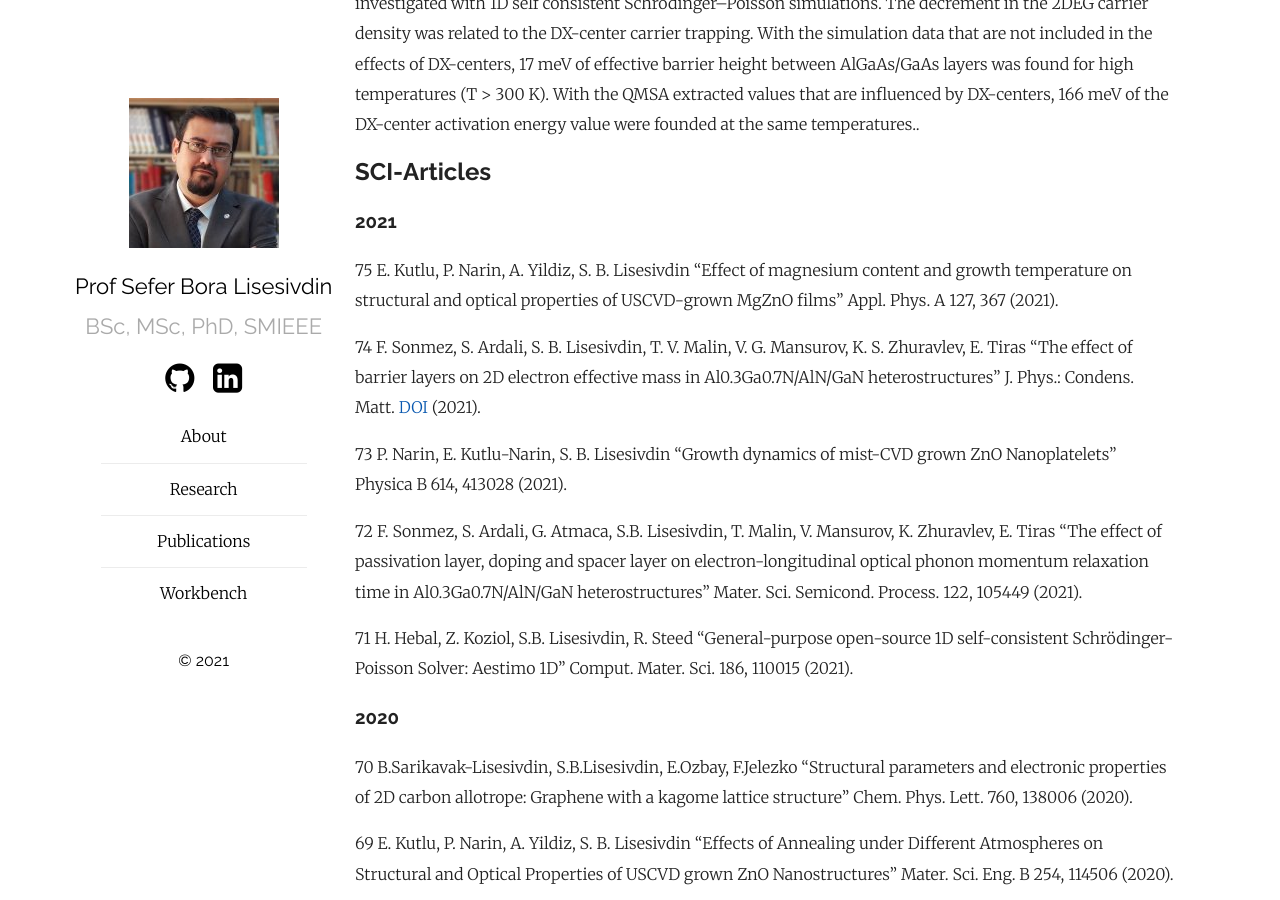
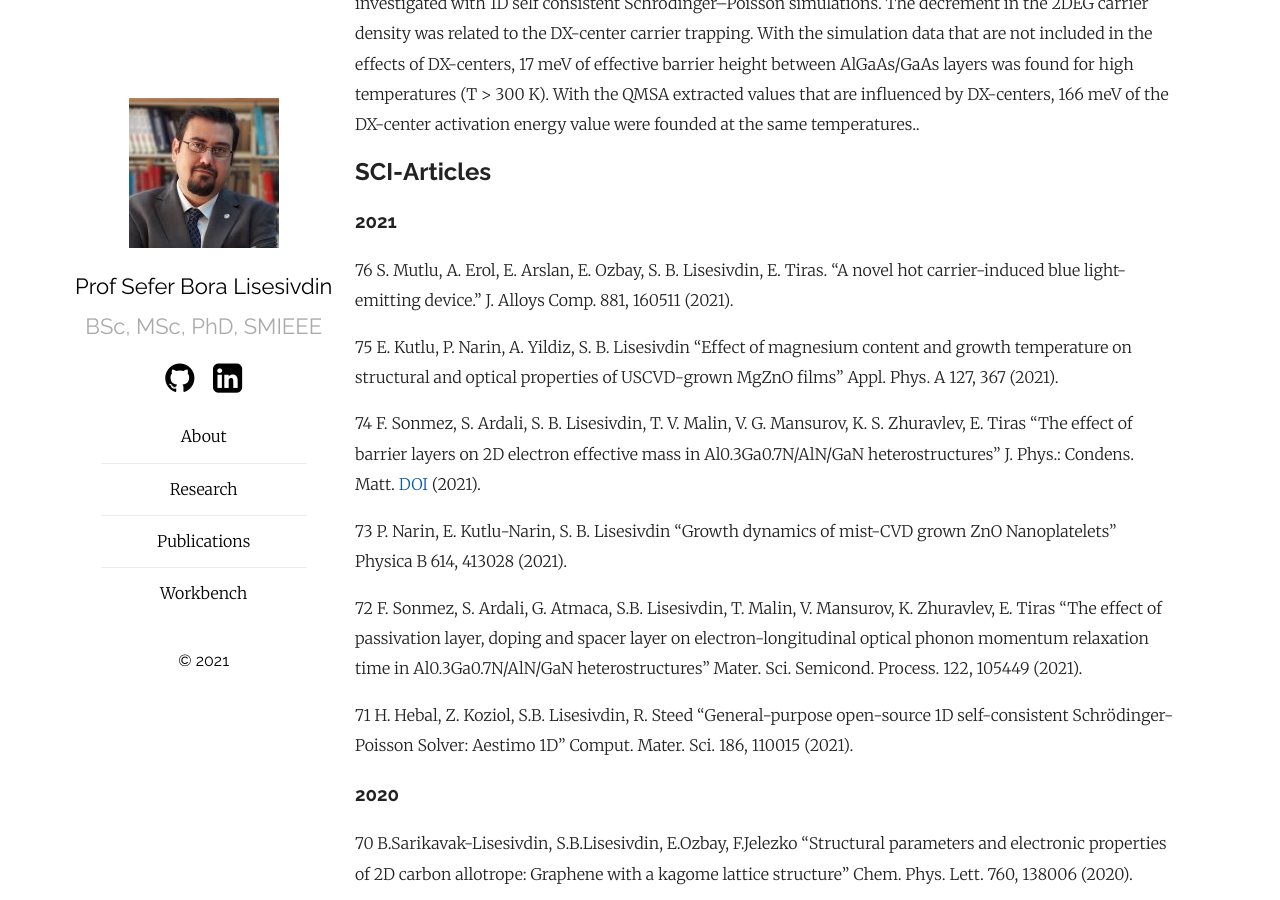
Before and after one commit to sblisesivdin/sblisesivdin.github.io, a Jekyll site: the page built from publications.md, in a window 1280 px wide and 900 px high, scrolled down 2244 px. Built offline with Jekyll 4.4.1, drawn with Linux system fonts in a browser that asks for light colours; our own code applies the rules of GitHub Pages for plain Markdown files.

Commit message:
Update publications.md

```diff
--- a/publications.md
+++ b/publications.md
@@ -38,6 +38,8 @@ Experimental Hall data that were carried out as a function of temperature (60–
 ## SCI-Articles
 
 ### 2021
+
+76 S. Mutlu, A. Erol, E. Arslan, E. Ozbay, S. B. Lisesivdin, E. Tiras. "A novel hot carrier-induced blue light-emitting device." J. Alloys Comp. 881, 160511 (2021).
 
 75 E. Kutlu, P. Narin, A. Yildiz, S. B. Lisesivdin "Effect of magnesium content and growth temperature on structural and optical properties of USCVD-grown MgZnO films" Appl. Phys. A 127, 367 (2021).
 
```
